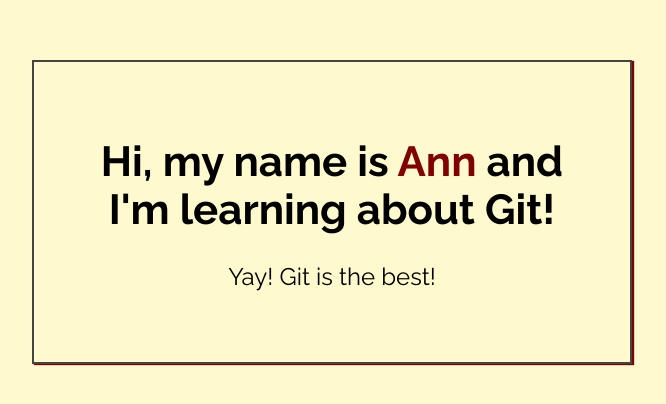
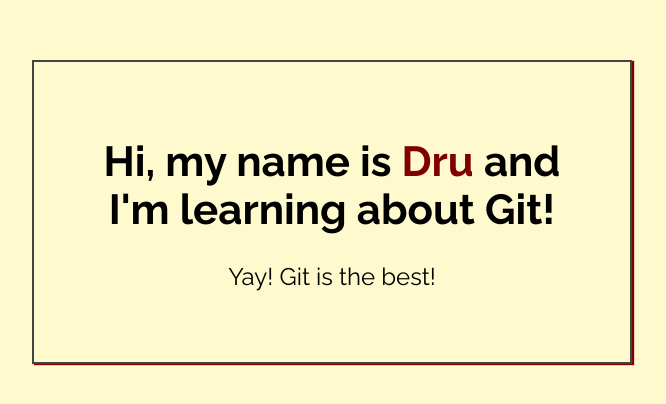
Before and after one commit to dru-o/my-first-repo, a plain HTML site: page index.html in a window 1280 px wide. Shown: the part 188-592 px from the top of the page, without its empty margins (308-974 px from the left). Drawn offline with Linux system fonts and the light colour scheme.

Commit message:
Added name to index.html

```diff
--- a/index.html
+++ b/index.html
@@ -14,7 +14,7 @@
 <body>
 
     <div class="greeting">
-        <h1>Hi, my name is <span class="highlight">Ann</span> and I'm learning about Git! </h1>
+        <h1>Hi, my name is <span class="highlight">Dru</span> and I'm learning about Git! </h1>
 
         <p>Yay! Git is the best!</p>
     </div>
```
